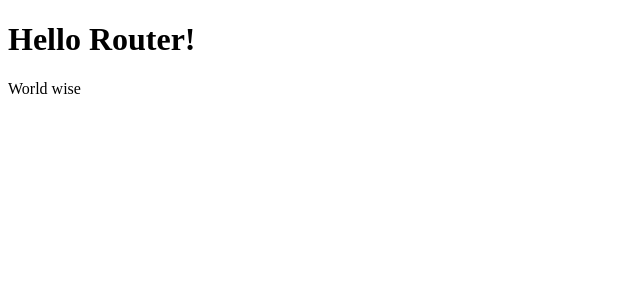
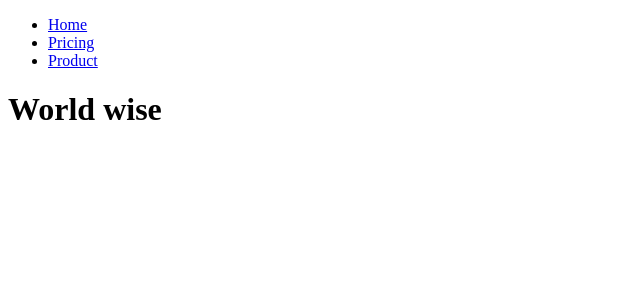
Before and after one commit to 66Gramms/World-Wise, a React (Vite) app: page / in a window 1280 px wide. Shown: the top 300 px of the page, without its empty margins (0-640 px from the left). Built offline with nearby package versions, Linux system fonts and the light colour scheme.

Commit message:
Add navigation

```diff
--- a/src/App.jsx
+++ b/src/App.jsx
@@ -6,9 +6,6 @@
 
 export default function App() {
   return (
-    <>
-      <h1>Hello Router!</h1>
-
     <BrowserRouter>
       <Routes>
         <Route path="/" element={<Homepage />} />
@@ -17,6 +14,5 @@
         <Route path="*" element={<PageNotFound />} />
       </Routes>
     </BrowserRouter>
-    </>
   );
 }
--- /dev/null
+++ b/src/components/PageNav.jsx
@@ -0,0 +1,19 @@
+import { NavLink } from "react-router-dom";
+
+export default function PageNav() {
+  return (
+    <nav>
+      <ul>
+        <li>
+          <NavLink to="/">Home</NavLink>
+        </li>
+        <li>
+          <NavLink to="/pricing">Pricing</NavLink>
+        </li>
+        <li>
+          <NavLink to="/product">Product</NavLink>
+        </li>
+      </ul>
+    </nav>
+  );
+}
--- a/src/pages/Homepage.jsx
+++ b/src/pages/Homepage.jsx
@@ -1,3 +1,11 @@
+import { Link } from "react-router-dom";
+import PageNav from "../components/PageNav";
+
 export default function Homepage() {
-  return <div>World wise</div>;
+  return (
+    <div>
+      <PageNav />
+      <h1>World wise</h1>
+    </div>
+  );
 }
--- a/src/pages/PageNotFound.jsx
+++ b/src/pages/PageNotFound.jsx
@@ -1,3 +1,10 @@
+import PageNav from "../components/PageNav";
+
 export default function PageNotFound() {
-  return <div>Not found :(</div>;
+  return (
+    <div>
+      <PageNav />
+      Not found :(
+    </div>
+  );
 }
--- a/src/pages/Pricing.jsx
+++ b/src/pages/Pricing.jsx
@@ -1,3 +1,10 @@
+import PageNav from "../components/PageNav";
+
 export default function Pricing() {
-  return <div>Pricing</div>;
+  return (
+    <div>
+      <PageNav />
+      <h1>Pricing</h1>
+    </div>
+  );
 }
--- a/src/pages/Product.jsx
+++ b/src/pages/Product.jsx
@@ -1,3 +1,10 @@
+import PageNav from "../components/PageNav";
+
 export default function Product() {
-  return <div>Product</div>;
+  return (
+    <div>
+      <PageNav />
+      <h1>Product</h1>
+    </div>
+  );
 }
```
Lines whose indentation alone changed are shown as unchanged.
